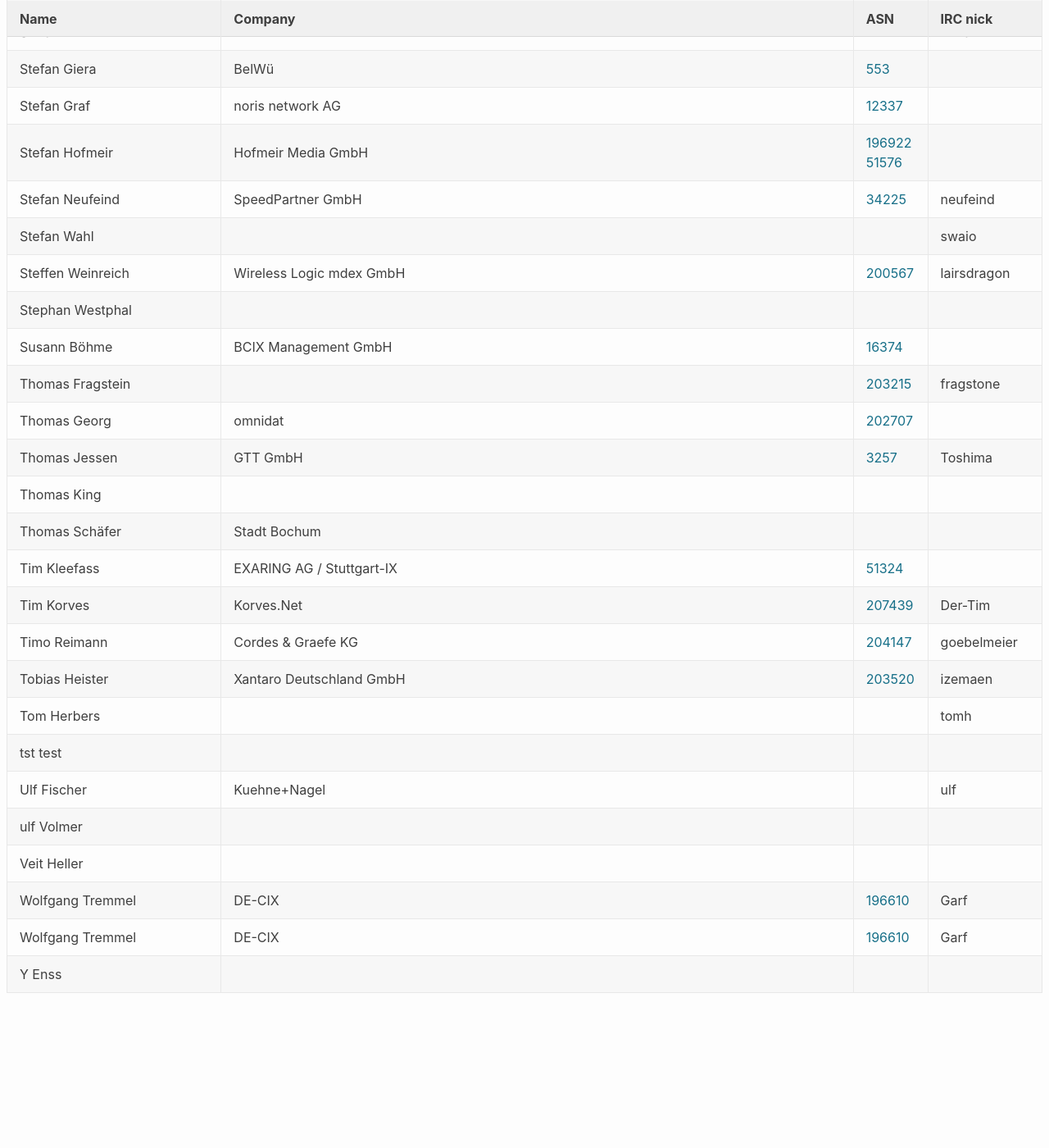
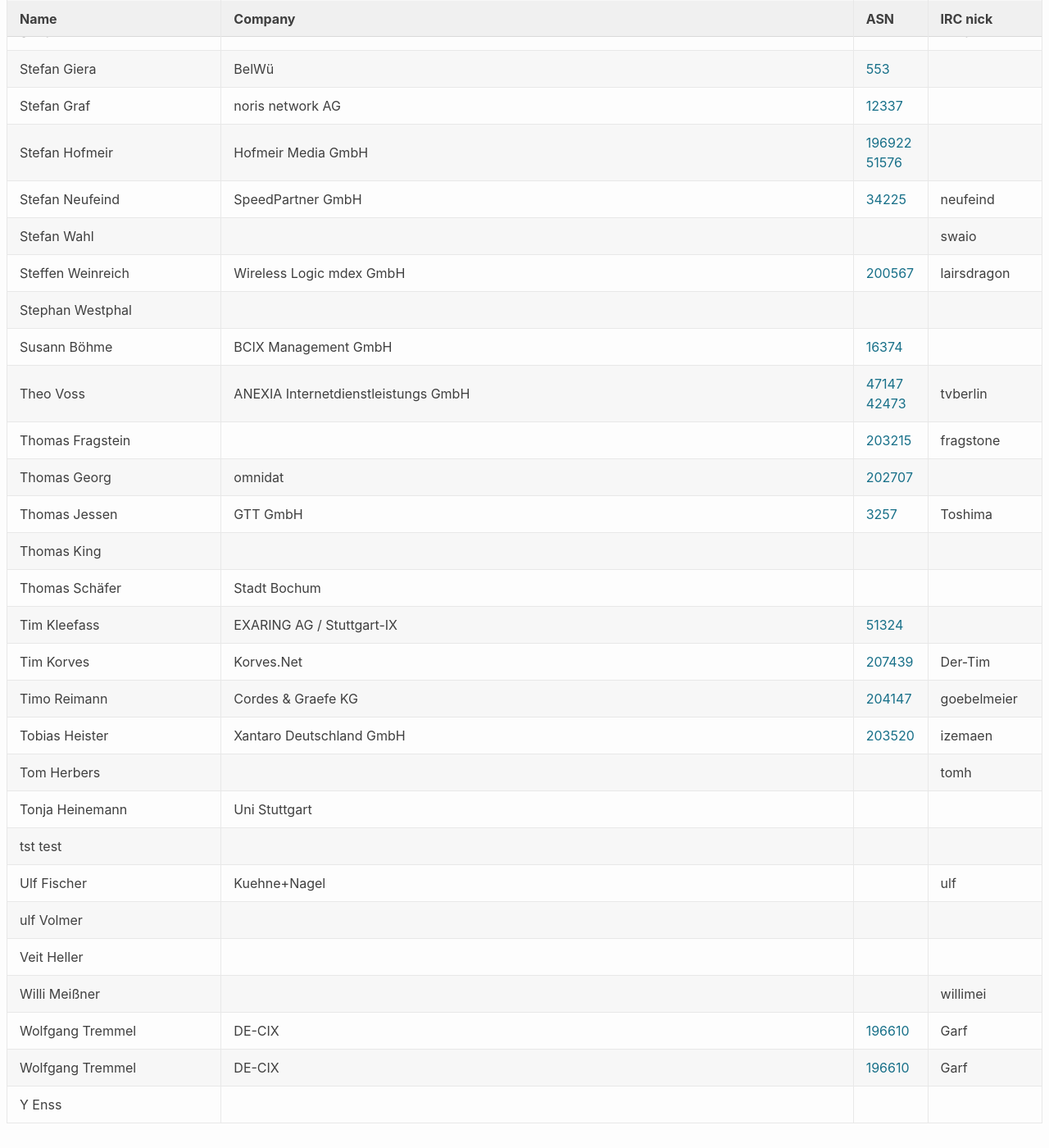
Before and after one commit to denog/pretix-attendeelist, a Jekyll site: the page built from denog2020.markdown, in a window 1280 px wide and 1400 px high, scrolled down 7159 px. Shown: the whole window at 82% size. Built offline with Jekyll 4.4.1, drawn with Linux system fonts in a browser that asks for light colours; before the commit the page ends 8400 px from its top, so only the background shows below that.

Commit message:
Latest data: Tue Feb  2 16:58:35 UTC 2021

```diff
--- a/_data/attendees_meetup2021-01.json
+++ b/_data/attendees_meetup2021-01.json
@@ -930,6 +930,12 @@
     "asn": "16374"
   },
   {
+    "name": "Theo Voss",
+    "company": "ANEXIA Internetdienstleistungs GmbH",
+    "irc": "tvberlin",
+    "asn": "47147,42473"
+  },
+  {
     "name": "Thomas Fragstein",
     "company": null,
     "irc": "fragstone",
@@ -990,6 +996,12 @@
     "asn": null
   },
   {
+    "name": "Tonja Heinemann",
+    "company": "Uni Stuttgart",
+    "irc": null,
+    "asn": null
+  },
+  {
     "name": "tst test",
     "company": null,
     "irc": null,
@@ -1014,6 +1026,12 @@
     "asn": null
   },
   {
+    "name": "Willi Meißner",
+    "company": null,
+    "irc": "willimei",
+    "asn": null
+  },
+  {
     "name": "Wolfgang Tremmel",
     "company": "DE-CIX",
     "irc": "Garf",
```
